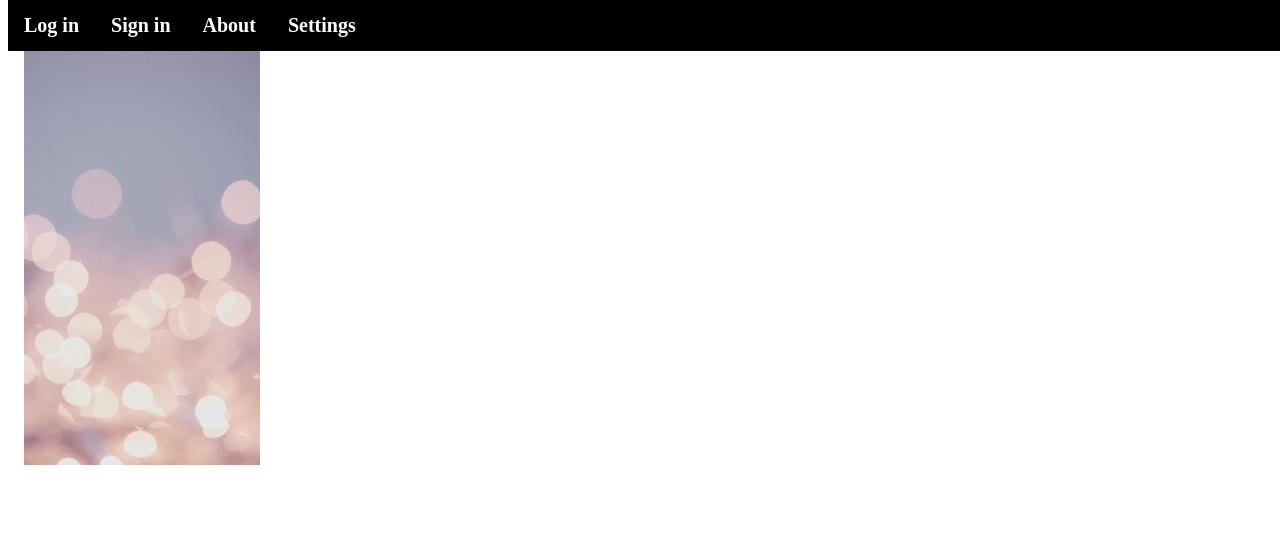
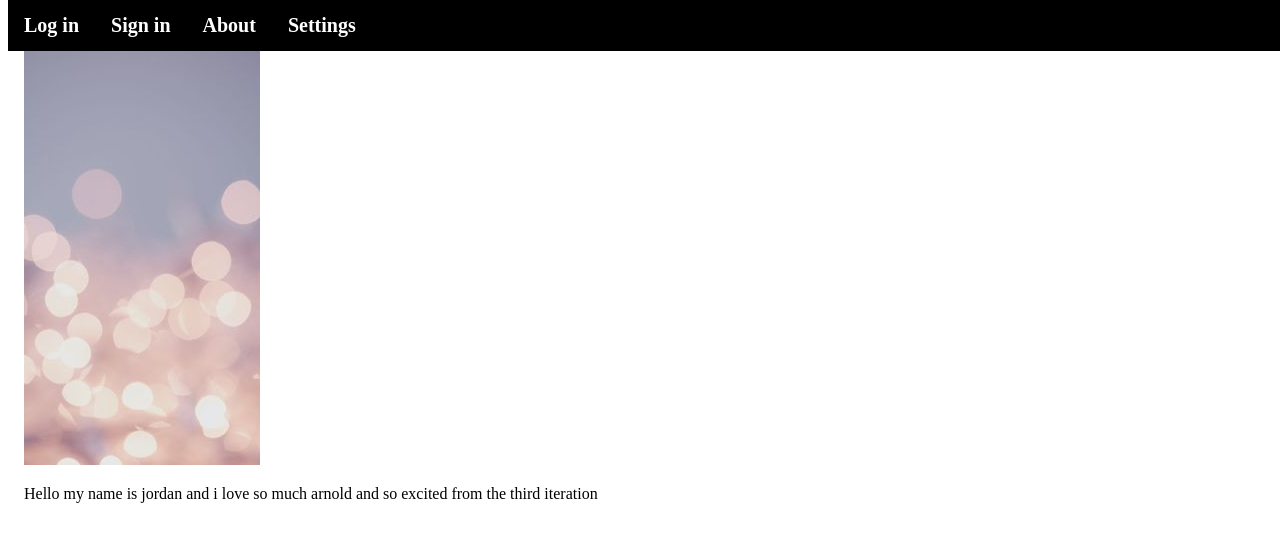
Before and after one commit to yardenSchwartz/pacmanProject, a plain HTML site: page index.html in a window 1280 px wide. Shown: the top 542 px of the page. Drawn offline with Linux system fonts and the light colour scheme.

Commit message:
very important change

```diff
--- a/index.html
+++ b/index.html
@@ -19,6 +19,7 @@
     <div id="mainContainer" class="main" >
         <section id="welcome" >
             <img id="image" src="12.jpg">
+            <p>Hello my name is jordan and i love so much arnold and so excited from the third iteration</p>
         </section>
 
         <section id="dataLogin" style="background-color:blue; display: none;">
```
